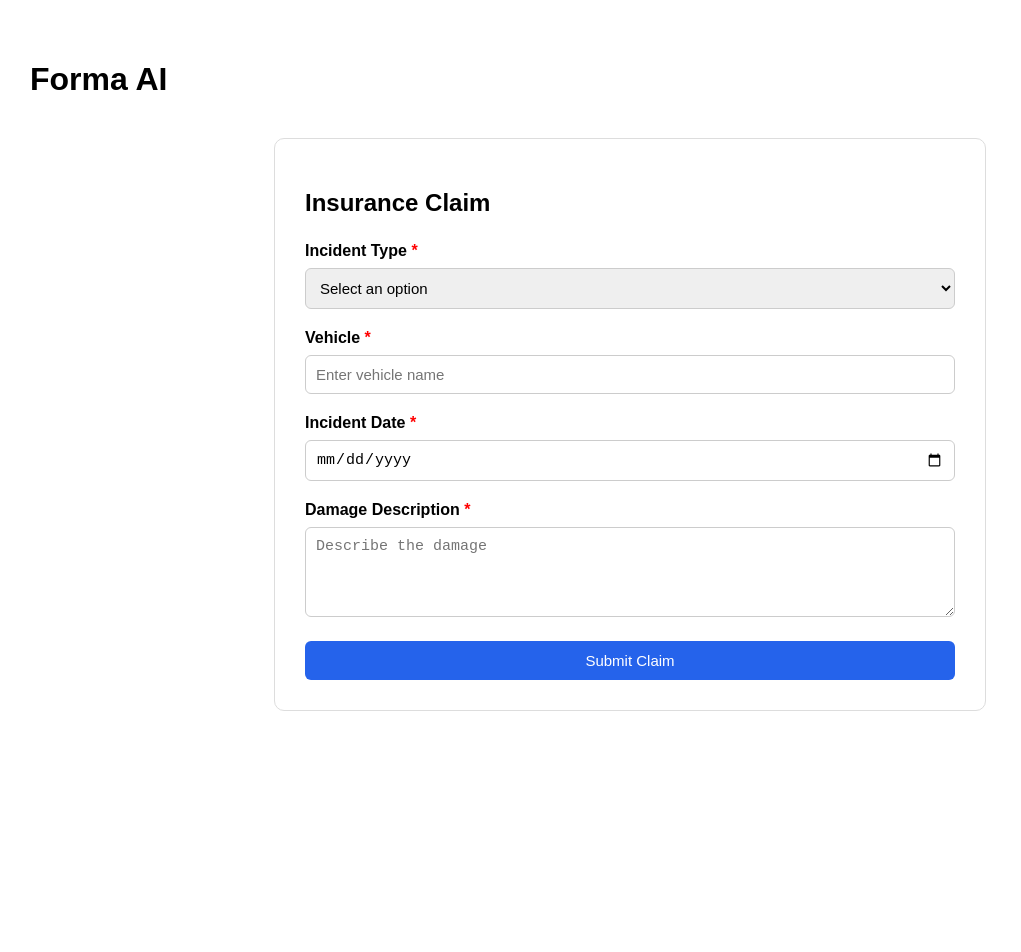
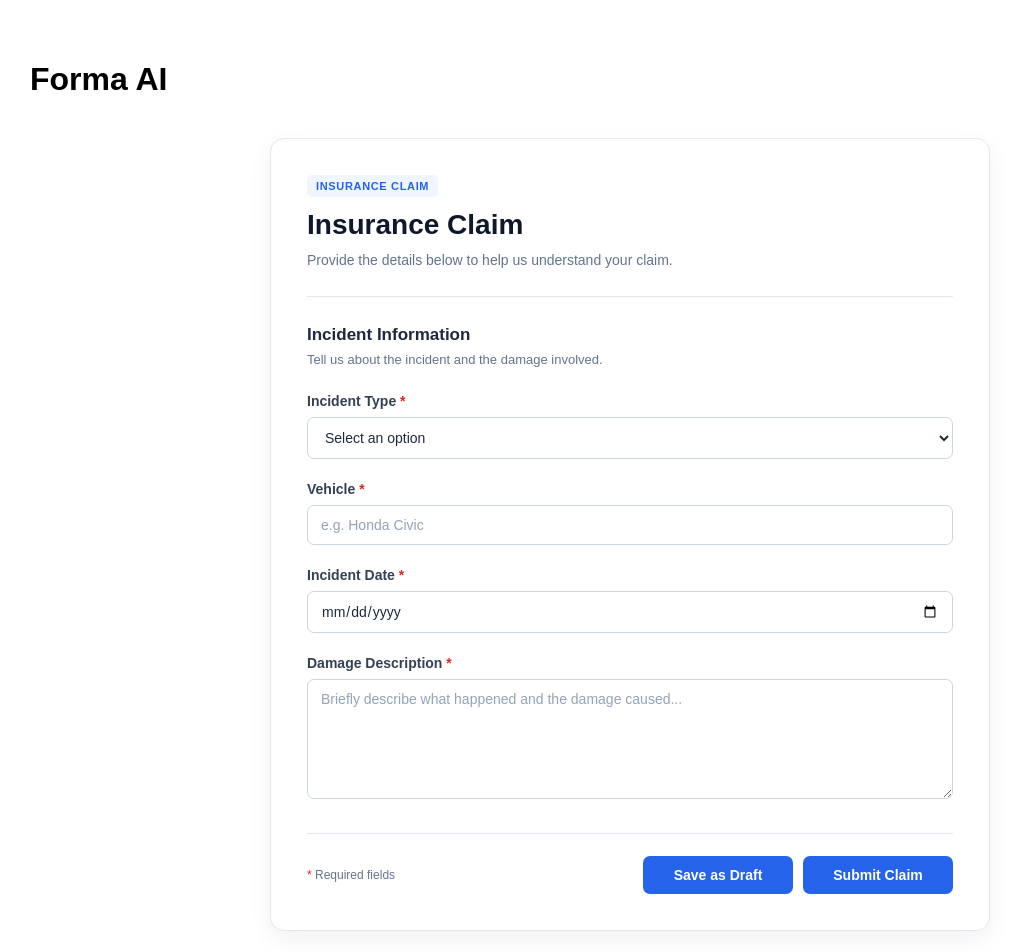
Before and after one commit to Darkstar080/forma-ai, a React (Vite) app in the folder apps/client/: page / in a window 1280 px wide. Shown: the top 952 px of the page, without its empty margins (10-1031 px from the left). Before the commit the page ends 800 px from the top, so only its background shows below. Built offline with nearby package versions, Linux system fonts and the light colour scheme.

Commit message:
feat: improve insurance claim form experience

```diff
--- a/apps/client/src/components/DynamicFormRenderer/DynamicFormRenderer.css
+++ b/apps/client/src/components/DynamicFormRenderer/DynamicFormRenderer.css
@@ -1,52 +1,243 @@
 .dynamic-form {
-  max-width: 650px;
+  width: 100%;
+  max-width: 720px;
   margin: 40px auto;
-  padding: 30px;
-  border: 1px solid #ddd;
-  border-radius: 10px;
-  background: #fff;
+  padding: 36px;
+  box-sizing: border-box;
+  background: #ffffff;
+  border: 1px solid #e2e8f0;
+  border-radius: 14px;
+  box-shadow: 0 8px 24px rgba(15, 23, 42, 0.06);
 }
 
-.dynamic-form h2 {
-  margin-bottom: 25px;
+.form-header {
+  margin-bottom: 24px;
+}
+
+.form-badge {
+  display: inline-block;
+  margin-bottom: 12px;
+  padding: 5px 9px;
+  border-radius: 5px;
+  background: #eff6ff;
+  color: #2563eb;
+  font-size: 11px;
+  font-weight: 700;
+  letter-spacing: 0.06em;
+}
+
+.form-header h2 {
+  margin: 0 0 8px;
+  color: #0f172a;
+  font-size: 28px;
+  font-weight: 700;
+}
+
+.form-header p {
+  margin: 0;
+  max-width: 580px;
+  color: #64748b;
+  font-size: 14px;
+  line-height: 1.6;
+}
+
+.form-divider {
+  height: 1px;
+  margin-bottom: 28px;
+  background: #e2e8f0;
+}
+
+.form-section {
+  margin-bottom: 24px;
+}
+
+.form-section h3 {
+  margin: 0 0 5px;
+  color: #1e293b;
+  font-size: 17px;
+  font-weight: 650;
+}
+
+.section-description {
+  margin: 0;
+  color: #64748b;
+  font-size: 13px;
+  line-height: 1.5;
 }
 
 .form-field {
-  margin-bottom: 20px;
+  margin-bottom: 22px;
 }
 
 .form-field label {
   display: block;
   margin-bottom: 8px;
+  color: #334155;
+  font-size: 14px;
   font-weight: 600;
 }
 
-.form-field label span {
-  color: red;
+.required {
+  color: #dc2626;
 }
 
 .form-field input,
 .form-field select,
 .form-field textarea {
   width: 100%;
-  padding: 10px;
   box-sizing: border-box;
-  border: 1px solid #ccc;
-  border-radius: 6px;
-  font-size: 15px;
+  padding: 11px 13px;
+  border: 1px solid #cbd5e1;
+  border-radius: 7px;
+  outline: none;
+  background: #ffffff;
+  color: #1e293b;
+  font-family: inherit;
+  font-size: 14px;
+  transition:
+    border-color 0.2s ease,
+    box-shadow 0.2s ease;
+}
+
+.form-field input::placeholder,
+.form-field textarea::placeholder {
+  color: #94a3b8;
+}
+
+.form-field input:focus,
+.form-field select:focus,
+.form-field textarea:focus {
+  border-color: #2563eb;
+  box-shadow: 0 0 0 3px rgba(37, 99, 235, 0.1);
 }
 
 .form-field textarea {
+  min-height: 120px;
   resize: vertical;
 }
 
-.dynamic-form button {
-  width: 100%;
-  padding: 11px;
+.form-footer {
+  display: flex;
+  align-items: center;
+  justify-content: space-between;
+  gap: 20px;
+  margin-top: 30px;
+  padding-top: 22px;
+  border-top: 1px solid #e2e8f0;
+}
+
+.required-note {
+  margin: 0;
+  color: #64748b;
+  font-size: 12px;
+}
+
+.required-note span {
+  color: #dc2626;
+}
+
+.form-footer button {
+  min-width: 150px;
+  padding: 11px 20px;
   border: none;
-  border-radius: 6px;
+  border-radius: 7px;
   background: #2563eb;
-  color: white;
+  color: #ffffff;
+  font-family: inherit;
+  font-size: 14px;
+  font-weight: 600;
   cursor: pointer;
-  font-size: 15px;
+  transition:
+    background 0.2s ease,
+    transform 0.2s ease;
 }
+
+.form-footer button:hover {
+  background: #1d4ed8;
+  transform: translateY(-1px);
+}
+
+.form-footer button:active {
+  transform: translateY(0);
+}
+
+@media (max-width: 600px) {
+  .dynamic-form {
+    margin: 20px auto;
+    padding: 24px 20px;
+    border-radius: 10px;
+  }
+
+  .form-header h2 {
+    font-size: 24px;
+  }
+
+  .form-footer {
+    align-items: stretch;
+    flex-direction: column;
+  }
+
+  .form-footer button {
+    width: 100%;
+  }
+}
+
+.form-actions {
+  display: flex;
+  align-items: center;
+  gap: 10px;
+}
+
+.draft-button {
+  min-width: 120px;
+  padding: 11px 18px;
+  border: 1px solid #cbd5e1;
+  border-radius: 7px;
+  background: #ffffff;
+  color: #334155;
+  font-family: inherit;
+  font-size: 14px;
+  font-weight: 600;
+  cursor: pointer;
+  transition:
+    background 0.2s ease,
+    border-color 0.2s ease;
+}
+
+.draft-button:hover {
+  background: #f8fafc;
+  border-color: #94a3b8;
+}
+
+.submit-button {
+  min-width: 150px;
+  padding: 11px 20px;
+  border: none;
+  border-radius: 7px;
+  background: #2563eb;
+  color: #ffffff;
+  font-family: inherit;
+  font-size: 14px;
+  font-weight: 600;
+  cursor: pointer;
+  transition:
+    background 0.2s ease,
+    transform 0.2s ease;
+}
+
+.submit-button:hover {
+  background: #1d4ed8;
+  transform: translateY(-1px);
+}
+
+@media (max-width: 600px) {
+  .form-actions {
+    width: 100%;
+    flex-direction: column;
+  }
+
+  .draft-button,
+  .submit-button {
+    width: 100%;
+  }
+}
--- a/apps/client/src/components/DynamicFormRenderer/DynamicFormRenderer.jsx
+++ b/apps/client/src/components/DynamicFormRenderer/DynamicFormRenderer.jsx
@@ -2,6 +2,8 @@ import "./DynamicFormRenderer.css";
 
 const formSchema = {
   title: "Insurance Claim",
+  description:
+    "Provide the details below to help us understand your claim.",
   fields: [
     {
       name: "incidentType",
@@ -20,7 +22,7 @@ const formSchema = {
       label: "Vehicle",
       type: "text",
       required: true,
-      placeholder: "Enter vehicle name",
+      placeholder: "e.g. Honda Civic",
     },
     {
       name: "incidentDate",
@@ -33,7 +35,8 @@ const formSchema = {
       label: "Damage Description",
       type: "textarea",
       required: true,
-      placeholder: "Describe the damage",
+      placeholder:
+        "Briefly describe what happened and the damage caused...",
     },
   ],
 };
@@ -44,6 +47,7 @@ function DynamicFormRenderer() {
       case "text":
         return (
           <input
+            id={field.name}
             type="text"
             name={field.name}
             placeholder={field.placeholder}
@@ -54,6 +58,7 @@ function DynamicFormRenderer() {
       case "date":
         return (
           <input
+            id={field.name}
             type="date"
             name={field.name}
             required={field.required}
@@ -63,17 +68,25 @@ function DynamicFormRenderer() {
       case "textarea":
         return (
           <textarea
+            id={field.name}
             name={field.name}
             placeholder={field.placeholder}
             required={field.required}
-            rows={4}
+            rows={5}
           />
         );
 
       case "select":
         return (
-          <select name={field.name} required={field.required}>
-            <option value="">Select an option</option>
+          <select
+            id={field.name}
+            name={field.name}
+            required={field.required}
+            defaultValue=""
+          >
+            <option value="" disabled>
+              Select an option
+            </option>
 
             {field.options?.map((option) => (
               <option key={option} value={option}>
@@ -90,21 +103,50 @@ function DynamicFormRenderer() {
 
   return (
     <div className="dynamic-form">
-      <h2>{formSchema.title}</h2>
+      <div className="form-header">
+        <div className="form-badge">INSURANCE CLAIM</div>
+
+        <h2>{formSchema.title}</h2>
+
+        <p>{formSchema.description}</p>
+      </div>
+
+      <div className="form-divider" />
+
+      <div className="form-section">
+        <h3>Incident Information</h3>
+        <p className="section-description">
+          Tell us about the incident and the damage involved.
+        </p>
+      </div>
 
       <form>
         {formSchema.fields.map((field) => (
           <div className="form-field" key={field.name}>
             <label htmlFor={field.name}>
               {field.label}
-              {field.required && <span> *</span>}
+              {field.required && <span className="required"> *</span>}
             </label>
 
             {renderField(field)}
           </div>
         ))}
 
-        <button type="submit">Submit Claim</button>
+        <div className="form-footer">
+            <p className="required-note">
+              <span>*</span> Required fields
+            </p>
+
+            <div className="form-actions">
+              <button type="button" className="draft-button">
+                Save as Draft
+              </button>
+
+              <button type="submit" className="submit-button">
+                Submit Claim
+              </button>
+            </div>
+          </div>
       </form>
     </div>
   );
```
